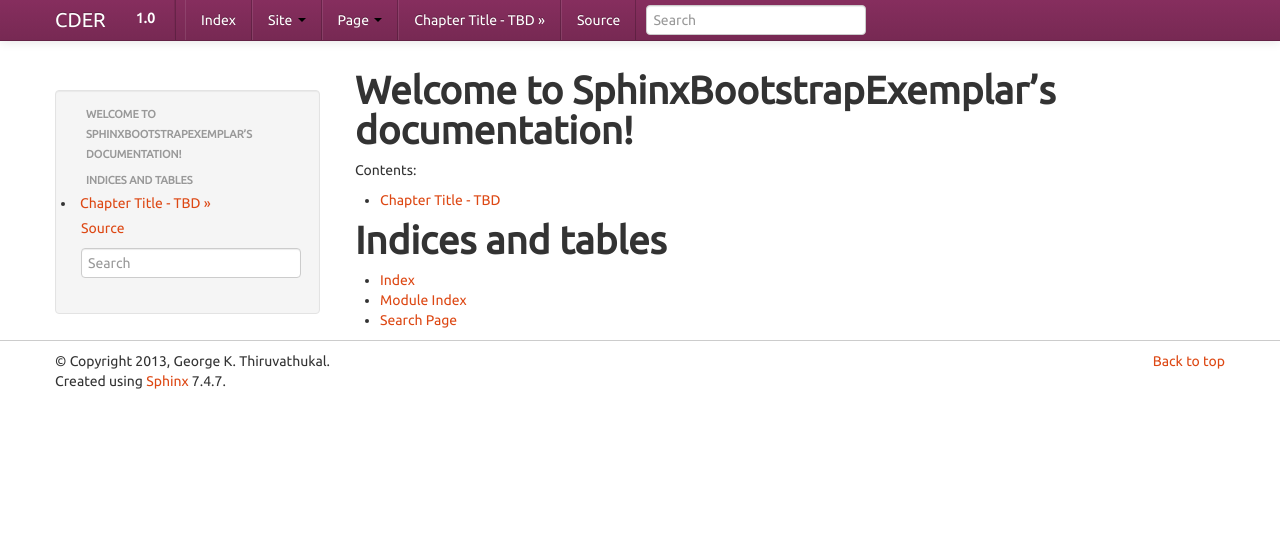
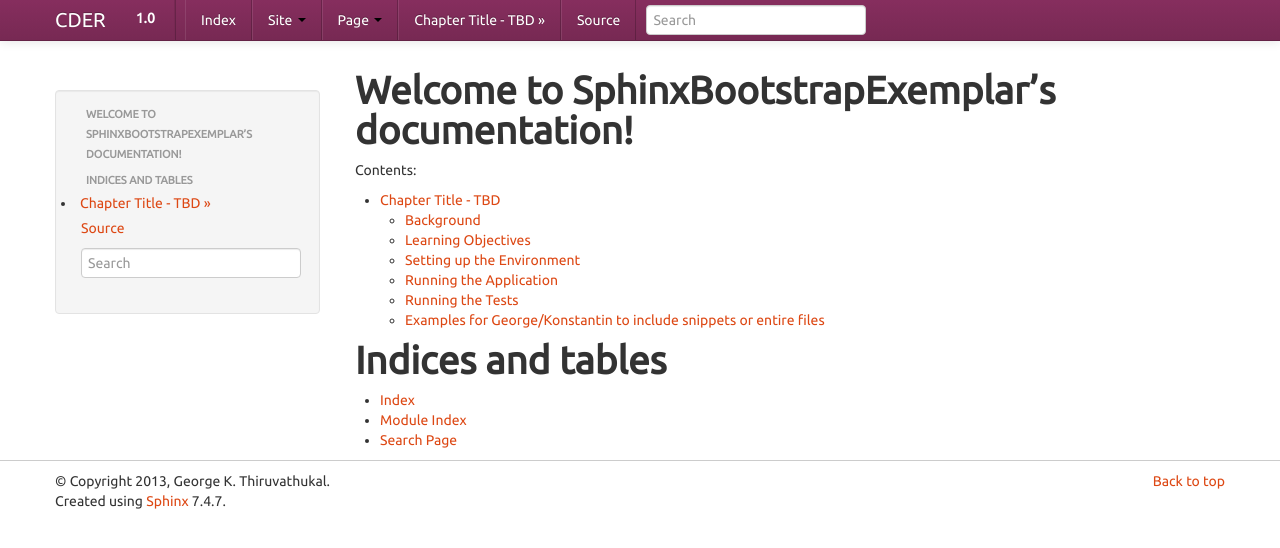
Before and after one commit to LoyolaChicagoBooks/cder, a Sphinx documentation site: the page built from source/index.rst, in a window 1280 px wide. Shown: the top 548 px of the page. Built offline with Sphinx 7.4.7, drawn with Linux system fonts in a browser that asks for light colours; part of the change alters nothing that is shown.

Commit message:
added some text for a sample chapter using the Stopwatch Android project's README

```diff
--- a/source/chapter.rst
+++ b/source/chapter.rst
@@ -1,20 +1,85 @@
 Chapter Title - TBD
 =================================
 
-This is the first paragraph.
+This example shows how to include the entire file verbatim.
+I usually avoid this for larger programs. It is best to use comments to identify
+important fragments of code for inclusion.
 
-Here is an example of a code snippet.
-I just chose our Scala Hello, World, even though our chapter is going
-to use Java examples.
+Background
+--------------------------------------
+
+The goal of this project is to convert a simple Java stopwatch to an
+Android application. The original java code can be found
+`here <https://github.com/concurrency-cs-luc-edu/simplestopwatch-java>`__.
+
+Learning Objectives
+--------------------------------------
+
+-  Simple dependency injection
+-  Event-driven program execution
+-  Modeling state-dependent behavior with state machine diagrams (see
+   also
+   `here </loyolachicagocs_comp313/stopwatch-android-java/src/default/doc>`__)
+-  Distinguishing between view states and model states
+-  Implementing state-dependent behavior using the State pattern
+-  Mapping the model-view-adapter architecture to Android
+-  FaÃ§ade pattern for hiding complexity in the model from the adapter
+-  Distinguishing among dumb, reactive, and autonomous model components
+-  Package-level architecture and dependencies (see also
+   `here </loyolachicagocs_comp313/stopwatch-android-java/src/default/doc>`__)
+-  Background timers
+-  Concurrency issues: updating the view in the GUI thread
+
+Setting up the Environment
+--------------------------------------
+
+Check out the project using Android Studio. This creates the
+``local.properties`` file with the required line
+
+::
+
+    sdk.dir=<root folder of Android Studio's Android SDK installation>
+
+Running the Application
+--------------------------------------
+
+In Android Studio: ``Run > Run Stopwatch``
+
+Running the Tests
+--------------------------------------
+
+
+Unit tests including out-of-emulator system tests using Robolectric
+~~~~~~~~~~~~~~~~~~~~~~~~~~~~~~~~~~~~~~~~~~~~~~~~~~~~~~~~~~~~~~~~~~~~~
+
+::
+
+    $ gradle --info unitTest
+
+You can view the resulting test reports in HTML by opening this file in
+your browser:
+
+::
+
+    Stopwatch/build/reports/tests/index.html
+
+Android instrumentation tests (in-emulator/device system tests)
+~~~~~~~~~~~~~~~~~~~~~~~~~~~~~~~~~~~~~~~~~~~~~~~~~~~~~~~~~~~~~~~~~~~~~
+
+
+In Android Studio, right-click on
+``Stopwatch/src/instrumentTest/java/.../StopwatchActivityTest``, then
+choose ``Run StopwatchActivityTest``
+
+
+Examples for George/Konstantin to include snippets or entire files
+---------------------------------------------------------------------
+
 
 .. literalinclude:: ../examples/hello-scala-eclipse/src/hello/Main.scala
    :start-after: begin-Main
    :end-before: end-Main
    :linenos:
 
-This example shows how to include the entire file verbatim.
-I usually avoid this for larger programs. It is best to use comments to identify
-important fragments of code for inclusion.
-
 .. literalinclude:: ../examples/hello-scala-eclipse/src/hello/Main.scala
    :linenos:
```
